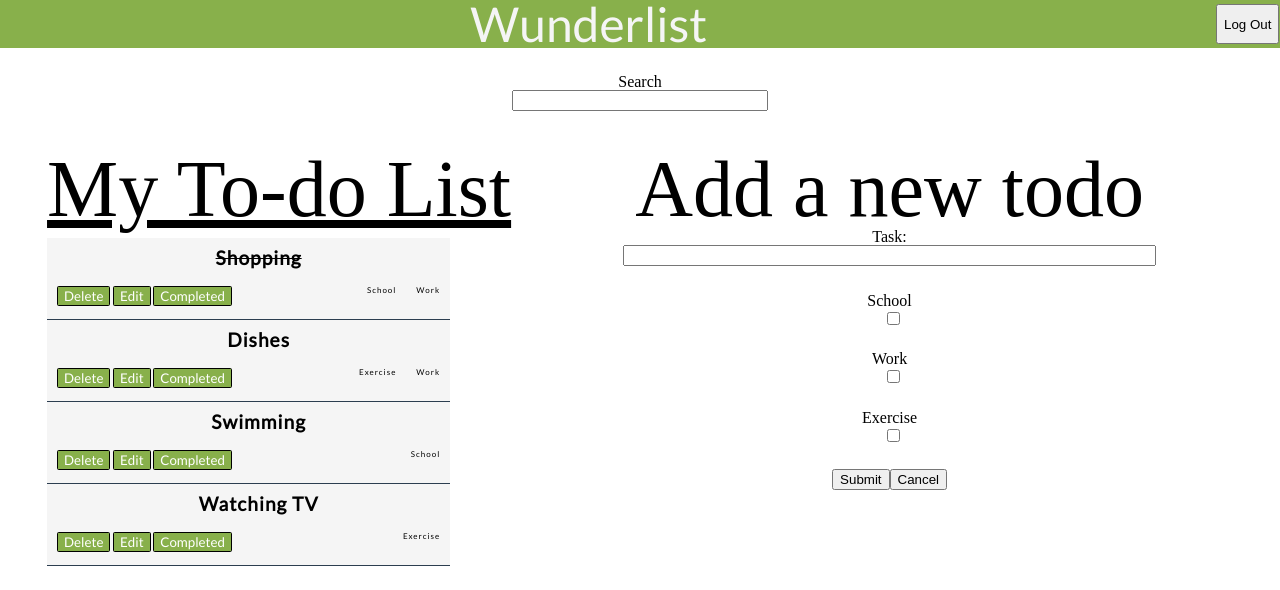
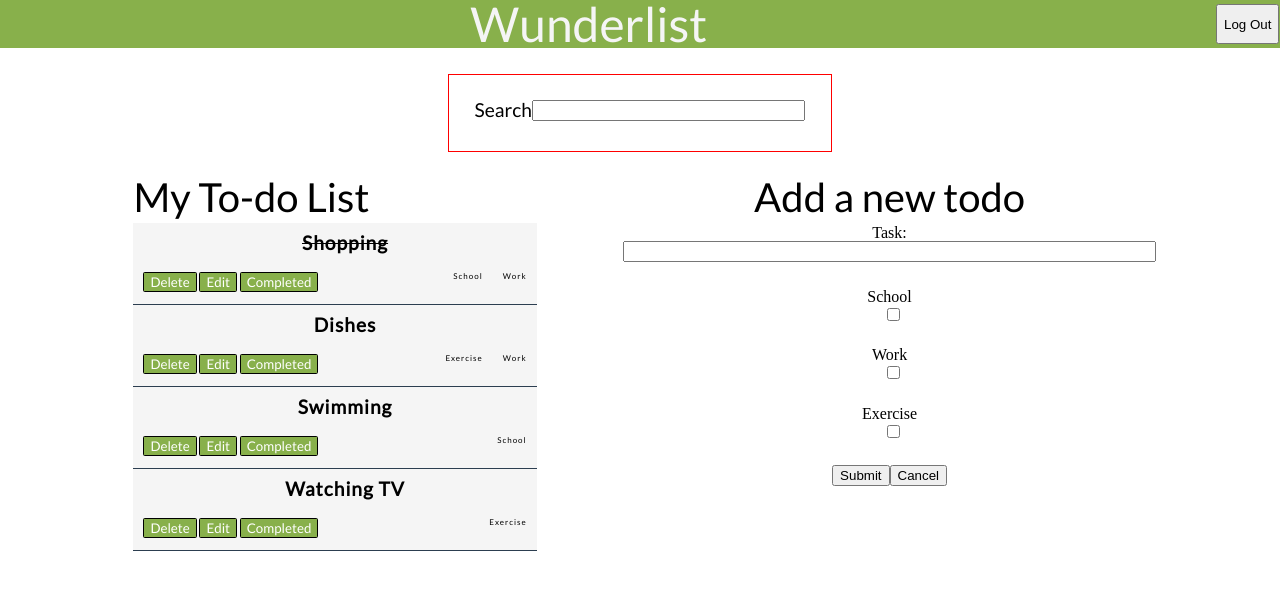
Before and after one commit to SassyFatCat/Front-End, a React (Create React App) app in the folder wunderlist/: page /dashboard in a window 1280 px wide. Both pictures are taken after a click on the button "Add Todo". Shown: the top 590 px of the page. Built offline with nearby package versions, Linux system fonts and the light colour scheme.

Commit message:
styled dashboard/searchbar

```diff
--- a/wunderlist/src/components/AddEditForm/AddEditForm.js
+++ b/wunderlist/src/components/AddEditForm/AddEditForm.js
@@ -1,6 +1,7 @@
 import React, { useState, useEffect, useContext } from "react";
 import { TodosContext } from "../../context/TodosContext";
 import { dummyData } from "../Dashboard/dummyData";
+import {StyledHeader} from "./FormStyles";
 
 const initialForm = {
   name: "",
@@ -75,7 +76,7 @@
 }, [todosContext.addEdit.id])
     return (
         <div>
-            <h1>{todosContext.addEdit.is === 'add' ? ('Add a new todo') : ('Edit your todo')}</h1>
+            <StyledHeader>{todosContext.addEdit.is === 'add' ? ('Add a new todo') : ('Edit your todo')}</StyledHeader>
 
 
       <form>
--- /dev/null
+++ b/wunderlist/src/components/AddEditForm/FormStyles.js
@@ -0,0 +1,11 @@
+import styled from 'styled-components';
+
+const StyledHeader = styled.h1`
+    text-align: center;
+    font-family: 'Lato', sans-serif;
+    font-size: 2.5rem;
+    margin-bottom: 1.5%;
+    padding: 0;
+`
+
+export { StyledHeader }
--- a/wunderlist/src/components/Dashboard/Dashboard.js
+++ b/wunderlist/src/components/Dashboard/Dashboard.js
@@ -1,7 +1,7 @@
 // LIBRARIES, UTILITIES, CSS
 import React, {useState, useEffect} from 'react';
 import {TodosContext} from '../../context/TodosContext';
-import {Header, LogoutButton, DashBar, TodoListContainer, TodoHeader} from './DashboardStyled';
+import {Header, LogoutButton, DashBar, TodoListContainer, TodoHeader, FormDiv, ListHeader, SearchForm} from './DashboardStyled';
 
 //DUMMY DATA
 import {dummyData} from './dummyData';
@@ -55,7 +55,7 @@
             </DashBar>
 
             <div>
-                <form style={{width: '20%', margin: 'auto'}}>
+                <SearchForm>
                     <label htmlFor="search">Search</label>
                     <input
                     type="text"
@@ -68,22 +68,21 @@
                     }}
                     value={searchTerm}
                     />
-                </form>
+                </SearchForm>
             </div>
 
-            <TodosContext.Provider value={{todos, update, setUpdate, addEdit, setAddEdit, searchResults}}> {/* comment */}
+            <TodosContext.Provider value={{todos, update, setUpdate, addEdit, setAddEdit, searchResults}}>
             <TodoListContainer>
-                <div style={{display: 'flex', flexDirection: 'column', width: '50%'}}>
-                    <div style={{display: 'flex', alignItems: 'center'}}>
+                <div style={{display: 'flex', flexDirection: 'column', width: '50%', alignItems: 'center'}}>
+                    <ListHeader>
                         <TodoHeader>My To-do List</TodoHeader>
                         {!addEdit.is && <LogoutButton onClick={addTodo}>Add Todo</LogoutButton>}
-                    </div>
+                    </ListHeader>
                     <TodoList />
                 </div>
-                <div style={{display: 'flex', flexDirection: 'column'}}>
-
-                {addEdit.is ? <AddEditForm /> : null}{/* comment */}
-                </div>
+                <FormDiv>
+                {addEdit.is ? <AddEditForm /> : null}
+                </FormDiv>
             </TodoListContainer>
             </TodosContext.Provider>
 
--- a/wunderlist/src/components/Dashboard/DashboardStyled.js
+++ b/wunderlist/src/components/Dashboard/DashboardStyled.js
@@ -30,8 +30,34 @@
 
 const TodoHeader = styled.h1`
 text-align: left;
-text-decoration: underline;
+font-family: 'Lato', sans-serif;
+font-size: 2.5rem;
 margin-bottom: 1.5%;
+padding: 0;
 `;
 
-export {Header, LogoutButton, DashBar, TodoListContainer, TodoHeader}
+const FormDiv = styled.div`
+  display: flex;
+  flex-direction: column;
+`
+
+const ListHeader = styled.div`
+    display: flex;
+    align-items: center;
+    justify-content: space-between;
+    width: 70%;
+`
+
+const SearchForm = styled.form`
+    width: 30%;
+    margin: auto;
+    display: flex;
+    border: 1px solid red;
+    padding: 2% 2% 1% 2%;
+    &:first-child{
+        font-size: 1.2rem;
+        font-family: 'Lato', sans-serif;
+    }
+`
+
+export {Header, LogoutButton, DashBar, TodoListContainer, TodoHeader, FormDiv, ListHeader, SearchForm}
--- a/wunderlist/src/components/TodoList/TodolistStyled.js
+++ b/wunderlist/src/components/TodoList/TodolistStyled.js
@@ -1,10 +1,7 @@
 import styled from 'styled-components'
 const TodoDiv = styled.div`
     background: whitesmoke;
-    /* height: 69px; */
     width: 100%;
-    /* margin-left: 10%; */
-    /* display: block; */
     border-bottom: 1px solid #2C3E50;
     color: black;
     text-transform: capitalize;
@@ -20,6 +17,7 @@
     -moz-box-sizing: border-box;
     -webkit-box-sizing: border-box;
     transition: 0.5s background-color;
+
     &:hover {
       background-color: white;
     }
@@ -65,5 +63,10 @@
 align-items: left;
 `;
 
+const FormDiv = styled.div`
+  display: flex;
+  flex-direction: column;
+`
+
 
 export {Button, Tags, TodoTitle, TodoDiv, CompletedTodoTitle, Container}
```
